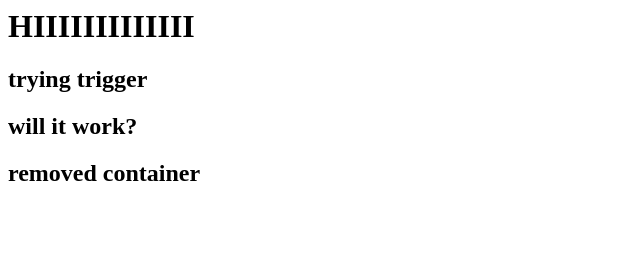
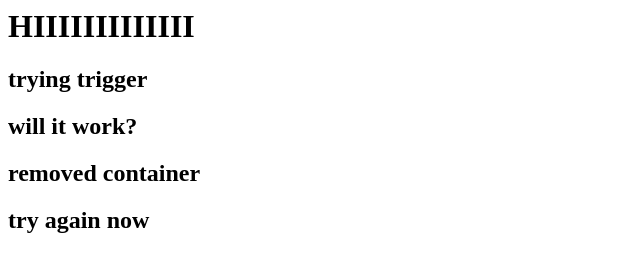
Before and after one commit to amolkalugade/Git_Training_v3, a plain HTML site: page index.html in a window 1280 px wide. Shown: the whole page, without its empty margins (0-640 px from the left). Drawn offline with Linux system fonts and the light colour scheme.

Commit message:
again now

```diff
--- a/index.html
+++ b/index.html
@@ -3,4 +3,5 @@
 	<h2> trying trigger </h2>
 	<h2>will it work? </h2>
 	<h2>removed container </h2>
+	<h2>try again now </h2>
 </html>
```
